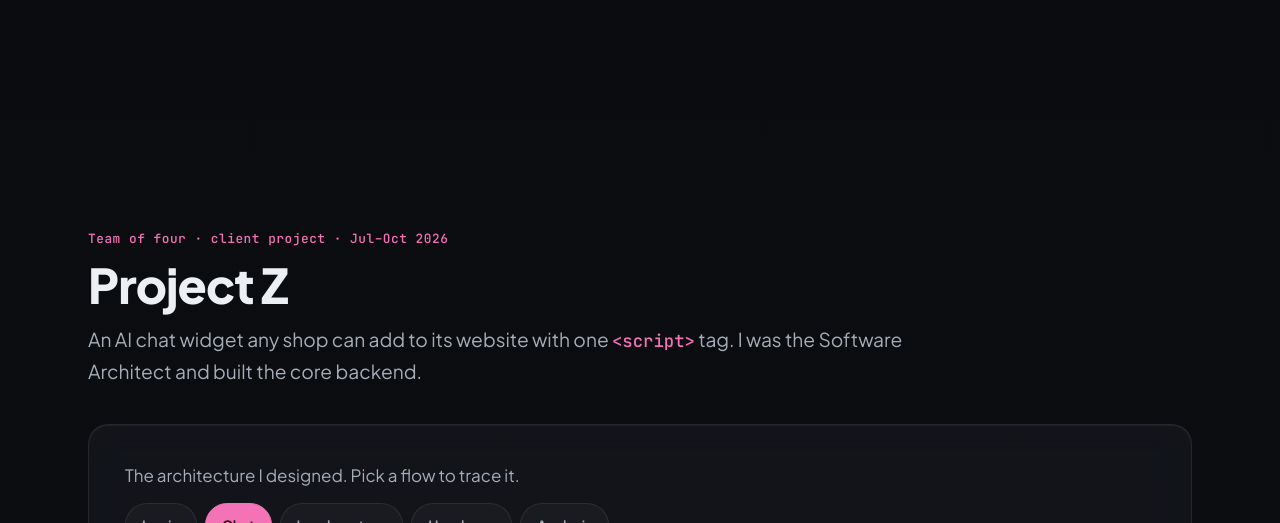
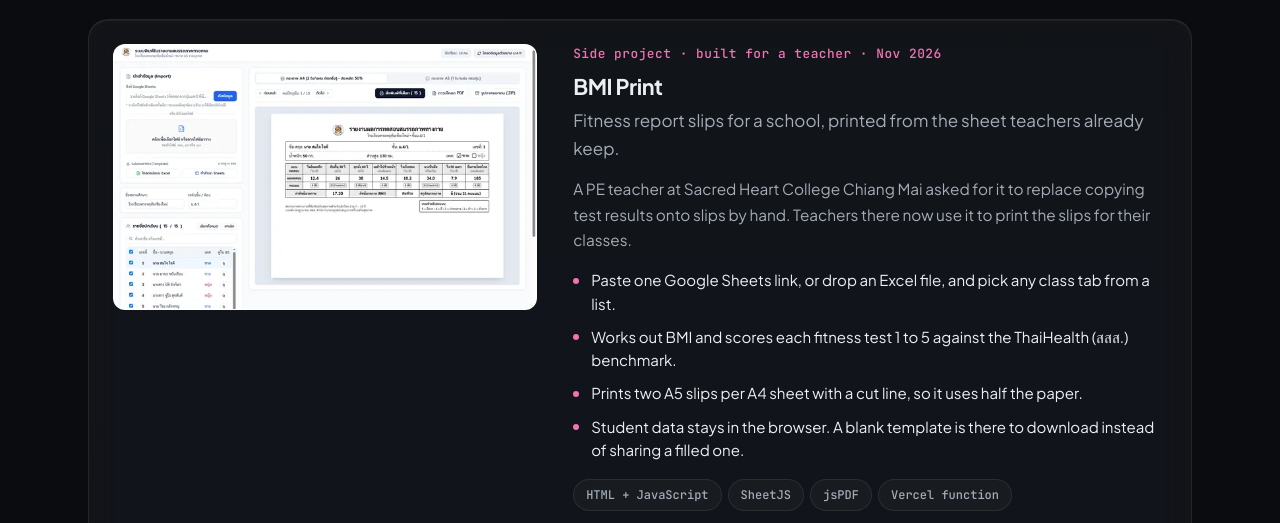
Before and after one commit to Vector033/Vector033.github.io, a plain HTML site: page index.html in a window 1280 px wide. Shown: the part 4619-5142 px from the top of the page. Drawn offline with Linux system fonts and the light colour scheme.

Commit message:
Add BMI Print as a side project
Co-Authored-By: Claude Opus 5.5 <noreply@anthropic.com>

```diff
--- a/index.html
+++ b/index.html
@@ -216,6 +216,26 @@
           <div class="links"><a class="btn glass" href="https://slipjot.vercel.app" rel="noopener">Open slipjot.vercel.app<svg class="ext" viewBox="0 0 12 12" aria-hidden="true"><path d="M3 9l6-6M4 3h5v5"/></svg></a><a class="btn glass" href="https://github.com/Vector033/SlipJot" rel="noopener">Source on GitHub<svg class="ext" viewBox="0 0 12 12" aria-hidden="true"><path d="M3 9l6-6M4 3h5v5"/></svg></a></div>
         </article>
       </div>
+
+      <article class="card glass tilt side" id="bmiprint" aria-labelledby="bmiprint-title">
+        <div class="gallery">
+          <button type="button" class="shot-open" aria-label="Enlarge screenshot"><img src="img/bmiprint-app-1280.webp" srcset="img/bmiprint-app-640.webp 640w, img/bmiprint-app-1280.webp 1280w" sizes="(min-width: 1000px) 480px, 100vw" width="1280" height="800" loading="lazy" alt="BMI Print with a sample class loaded: the class list on the left and an A5 report slip on the right with weight, height, BMI, eight fitness test results and a 1 to 5 score for each. Student names are placeholders."></button>
+        </div>
+        <div class="side-body">
+          <p class="kicker">Side project · built for a teacher · Nov 2026</p>
+          <h3 id="bmiprint-title">BMI Print</h3>
+          <p class="tagline">Fitness report slips for a school, printed from the sheet teachers already keep.</p>
+          <p>A PE teacher at Sacred Heart College Chiang Mai asked for it to replace copying test results onto slips by hand. Teachers there now use it to print the slips for their classes.</p>
+          <ul class="feat">
+            <li>Paste one Google Sheets link, or drop an Excel file, and pick any class tab from a list.</li>
+            <li>Works out BMI and scores each fitness test 1 to 5 against the ThaiHealth (สสส.) benchmark.</li>
+            <li>Prints two A5 slips per A4 sheet with a cut line, so it uses half the paper.</li>
+            <li>Student data stays in the browser. A blank template is there to download instead of sharing a filled one.</li>
+          </ul>
+          <ul class="tags" aria-label="Stack"><li>HTML + JavaScript</li><li>SheetJS</li><li>jsPDF</li><li>Vercel function</li></ul>
+          <div class="links"><a class="btn glass" href="https://bmiprint.vercel.app" rel="noopener">Open bmiprint.vercel.app<svg class="ext" viewBox="0 0 12 12" aria-hidden="true"><path d="M3 9l6-6M4 3h5v5"/></svg></a><a class="btn glass" href="https://github.com/Vector033/BMI_print" rel="noopener">Source on GitHub<svg class="ext" viewBox="0 0 12 12" aria-hidden="true"><path d="M3 9l6-6M4 3h5v5"/></svg></a></div>
+        </div>
+      </article>
     </section>
 
     <section class="pz wrap" id="project-z" aria-labelledby="pz-title">
--- a/styles.css
+++ b/styles.css
@@ -207,6 +207,10 @@ h1 .role { display: block; margin-top: 14px; font-size: clamp(1.5rem, 3vw, 2.25r
 .card .btn { align-self: flex-start; margin-top: auto; }
 .links { display: flex; flex-wrap: wrap; gap: 10px; }
 .card .links { margin-top: auto; }
+.side { display: grid; grid-template-columns: minmax(0, 5fr) minmax(0, 7fr); gap: clamp(20px, 3vw, 36px); align-items: start; margin-top: 20px; }
+.side .gallery { margin-bottom: 0; }
+.side .feat li { font-size: 0.94rem; }
+.side-body > p:not(.kicker):not(.tagline) { margin: 14px 0 16px; font-size: 0.96rem; color: var(--text-2); }
 .links .btn { margin-top: 0; }
 
 /* screenshot viewer */
@@ -275,7 +279,7 @@ h1 .role { display: block; margin-top: 14px; font-size: clamp(1.5rem, 3vw, 2.25r
 
 /* ---------- responsive ---------- */
 @media (max-width: 999px) {
-  .hero, .flagship, .contact { grid-template-columns: minmax(0, 1fr); }
+  .hero, .flagship, .contact, .side { grid-template-columns: minmax(0, 1fr); }
   .hero { min-height: 0; }
   .glance ul { grid-template-columns: repeat(2, minmax(0, 1fr)); }
   .bento { grid-template-columns: repeat(2, minmax(0, 1fr)); }
```
Also changed, not shown: img/bmiprint-app-1280.webp (added), img/bmiprint-app-640.webp (added), 1 other file.
